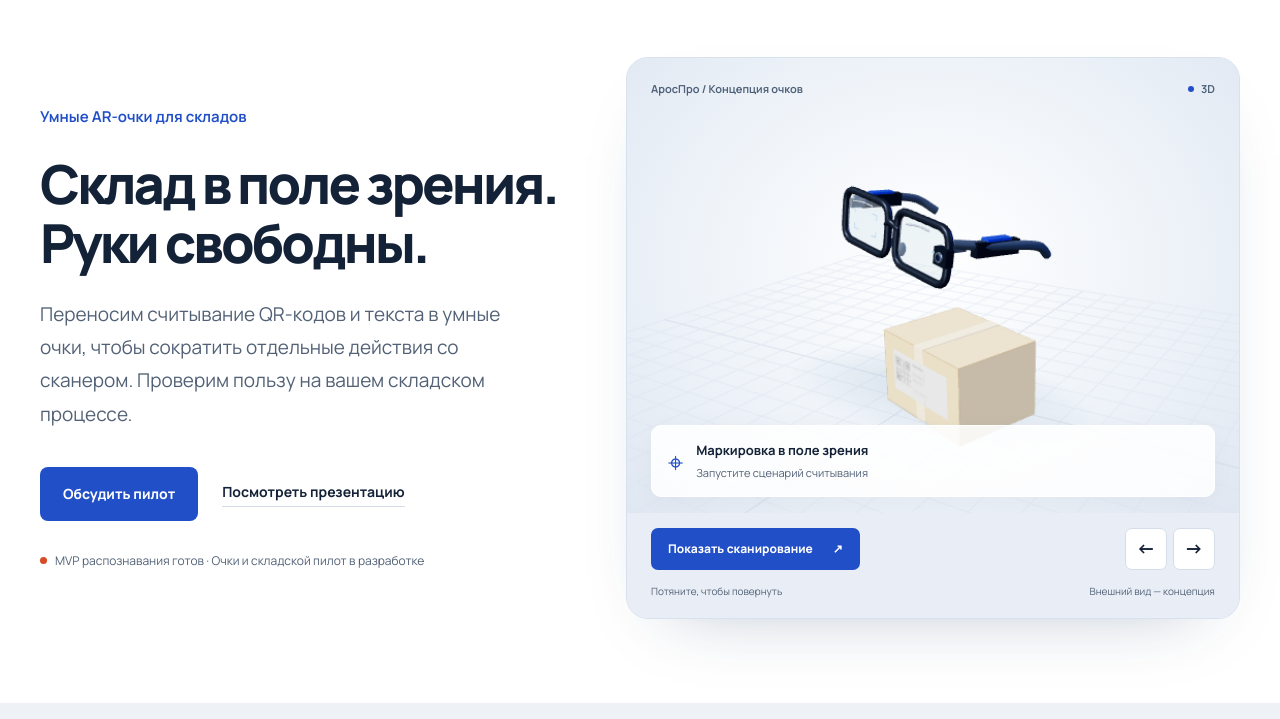
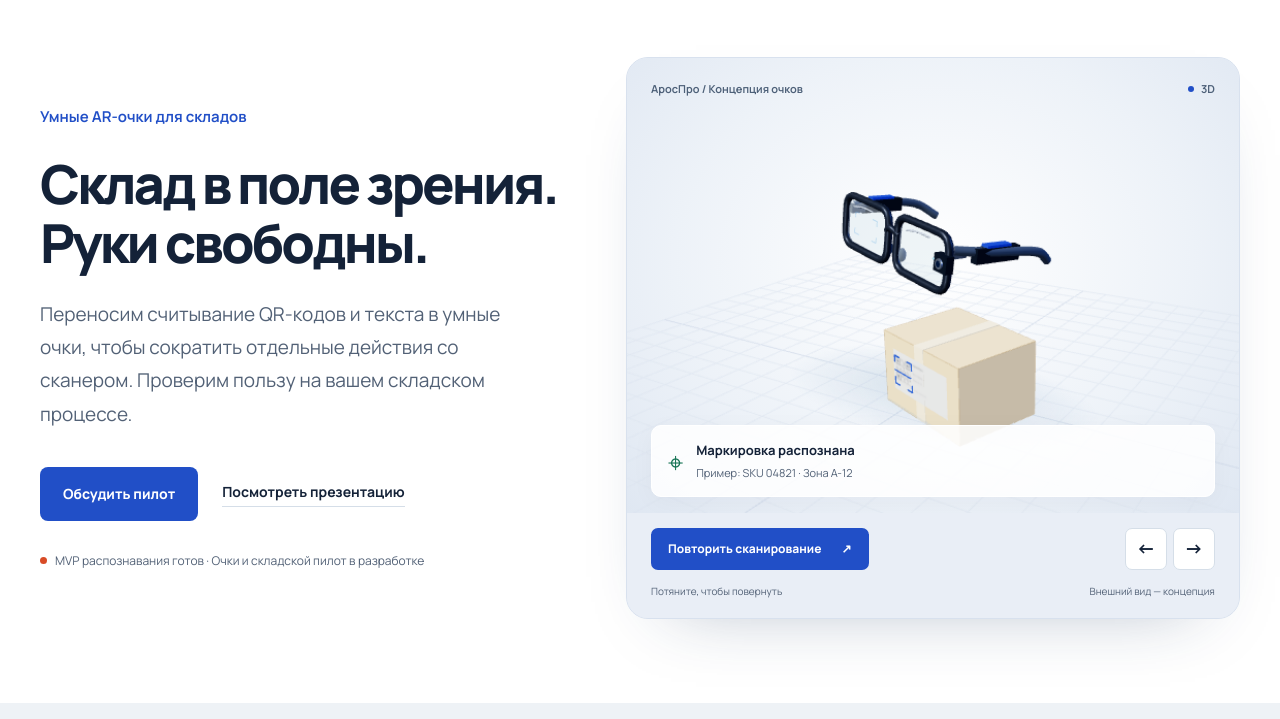
Before and after one commit to yafufig/arospro-pitch, a plain HTML site: page index.html in a window 1280 px wide. Shown: the part 81-800 px from the top of the page. Drawn offline with Linux system fonts and the light colour scheme; animation ran at ten frames a second.

Commit message:
Show the warehouse scan concept on first view

```diff
--- a/index.html
+++ b/index.html
@@ -76,5 +76,5 @@
   </section>
 <section class="materials wrap" aria-labelledby="materials-title"><h2 id="materials-title">Материалы о проекте</h2><div><a href="clients.html">Презентация для складских команд <span>↗</span></a><a href="vision-lab.html">Проект для Astana Hub Vision Lab <span>↗</span></a></div></section></main>
 <footer class="footer"><div class="wrap footer-inner"><a class="brand" href="#"><span>АросПро</span></a><p>Умные очки. Складские задачи.</p><span>© 2026 АросПро</span></div></footer>
-<script src="impact.js"></script><script src="experience.js"></script><script type="module" src="scene.js"></script></body>
+<script src="impact.js"></script><script src="experience.js"></script><script type="module" src="scene.js?v=2"></script></body>
 </html>
--- a/scene.js
+++ b/scene.js
@@ -13,7 +13,7 @@ let renderer;
 try { renderer = new THREE.WebGLRenderer({ canvas, antialias: true, alpha: true, powerPreference: 'low-power' }); }
 catch { document.querySelector('#scene-hint').textContent = 'Иллюстрация концепции'; }
 
-let scanTimeout, scanning = false;
+let scanTimeout, scanning = false, scanEverPlayed = false;
 function setStep(n) { steps.forEach((step, i) => step.classList.toggle('is-current', i === n)); }
 function finishScan() {
   scanning = false; scanButton.disabled = false;
@@ -22,7 +22,7 @@ function finishScan() {
   title.textContent = 'Маркировка распознана'; detail.textContent = 'Пример: SKU 04821 · Зона А-12'; setStep(2);
 }
 scanButton.addEventListener('click', () => {
-  clearTimeout(scanTimeout); scanning = true; scanButton.disabled = true;
+  clearTimeout(scanTimeout); scanning = true; scanEverPlayed = true; scanButton.disabled = true;
   scanButton.textContent = 'Считываем маркировку…';
   readout.classList.remove('is-done'); readout.classList.add('is-reading');
   title.textContent = 'Код в поле зрения'; detail.textContent = 'Иллюстрация работы распознавания'; setStep(1);
@@ -124,7 +124,7 @@ if (renderer) {
   const shadow=new THREE.Mesh(new THREE.PlaneGeometry(5,3),new THREE.MeshBasicMaterial({map:new THREE.CanvasTexture(shadowCanvas),transparent:true,depthWrite:false}));
   shadow.rotation.x=-Math.PI/2;shadow.position.set(0,-1.34,0);scene.add(shadow);
   let targetY=-.22, targetX=.06, visible=true, dragging=false, startX=0, startY=0, startRotY=0, startRotX=0, frame=0;
-  const started=performance.now(); let introDone=motion.matches, last=started;
+  const started=performance.now(); let introDone=motion.matches, last=started, introElapsed=0, autoQueued=false;
   draw=()=>renderer.render(scene,camera);
   function resize(){const rect=stage.getBoundingClientRect();renderer.setSize(rect.width,rect.height,false);camera.aspect=rect.width/rect.height;camera.updateProjectionMatrix();draw();}
   new ResizeObserver(resize).observe(stage);
@@ -132,8 +132,11 @@ if (renderer) {
     const dt=Math.min((now-last)/1000,.05);last=now;
     model.rotation.y+= (targetY-model.rotation.y)*Math.min(1,dt*9);
     model.rotation.x+= (targetX-model.rotation.x)*Math.min(1,dt*9);
-    const intro=(now-started)/1000;
-    if(!introDone&&!motion.matches){glasses.position.y=.95+Math.sin(intro*1.5)*.055; if(intro>6)introDone=true;}
+    if(!introDone&&!motion.matches){
+      introElapsed+=dt;glasses.position.y=.95+Math.sin(introElapsed*1.5)*.055;
+      if(introElapsed>.65&&!scanEverPlayed&&!autoQueued){autoQueued=true;setTimeout(()=>{if(visible&&!document.hidden&&!scanEverPlayed)scanButton.click();},0);}
+      if(introElapsed>6)introDone=true;
+    }
     scanFrame.visible=scanning||readout.classList.contains('is-done');beam.visible=scanning;
     if(scanning)scanLine.position.y=Math.sin((now-scanStarted)*.006)*.18;
     else scanLine.position.y=0;
```
